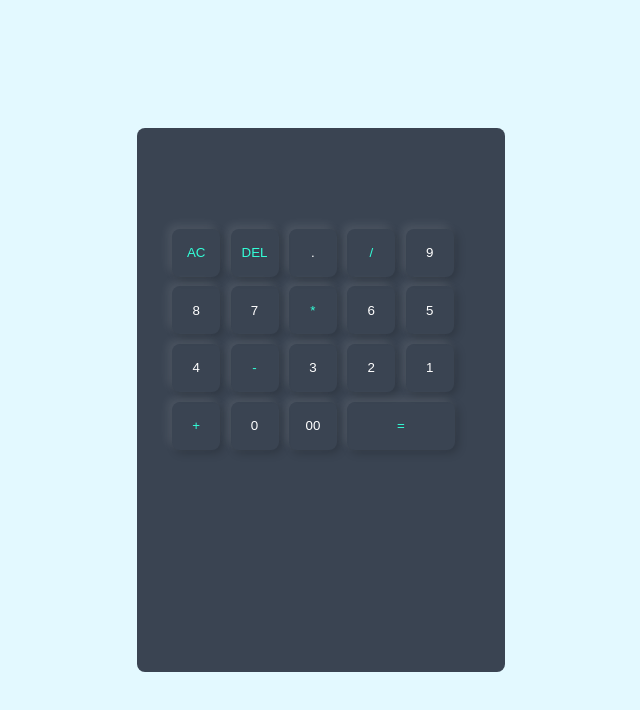
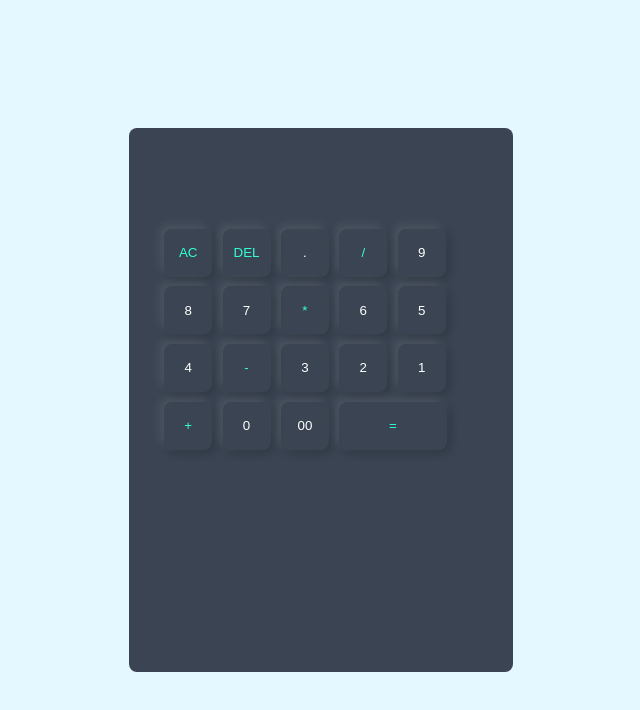
Before and after one commit to trinoy-kundu/calculator-in-javascript, a plain HTML site: page index.html in a window 1280 px wide. Shown: the whole page, without its empty margins (319-959 px from the left). Drawn offline with Linux system fonts and the light colour scheme.

Commit message:
Increase calculator width from 38vh to 40vh

```diff
--- a/style.css
+++ b/style.css
@@ -14,7 +14,7 @@
 .calculator {
     background-color:#3a4452;
     height: 60vh;
-    width: 38vh;
+    width: 40vh;
     padding: 2rem;
     border-radius: 0.50rem;
 }
```
